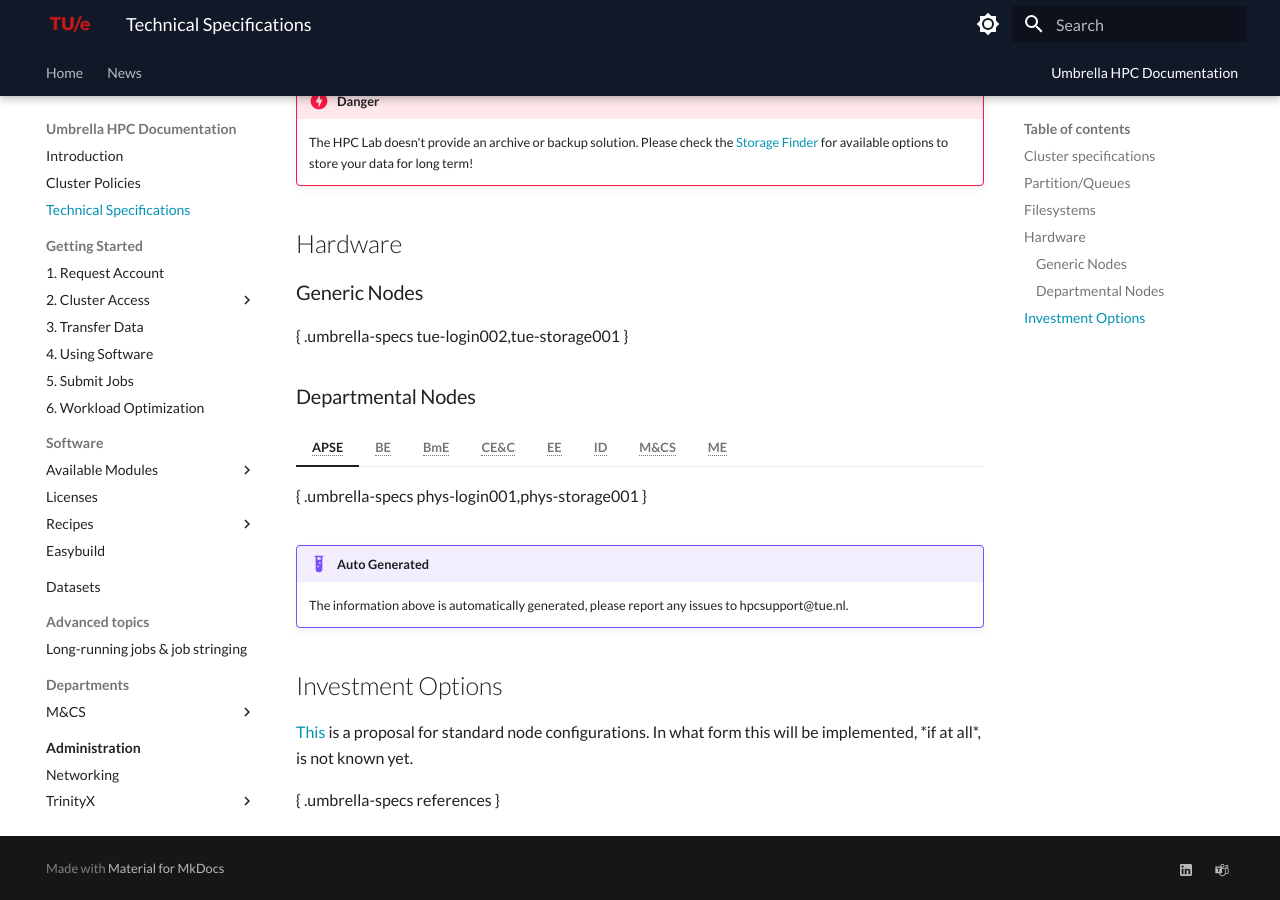
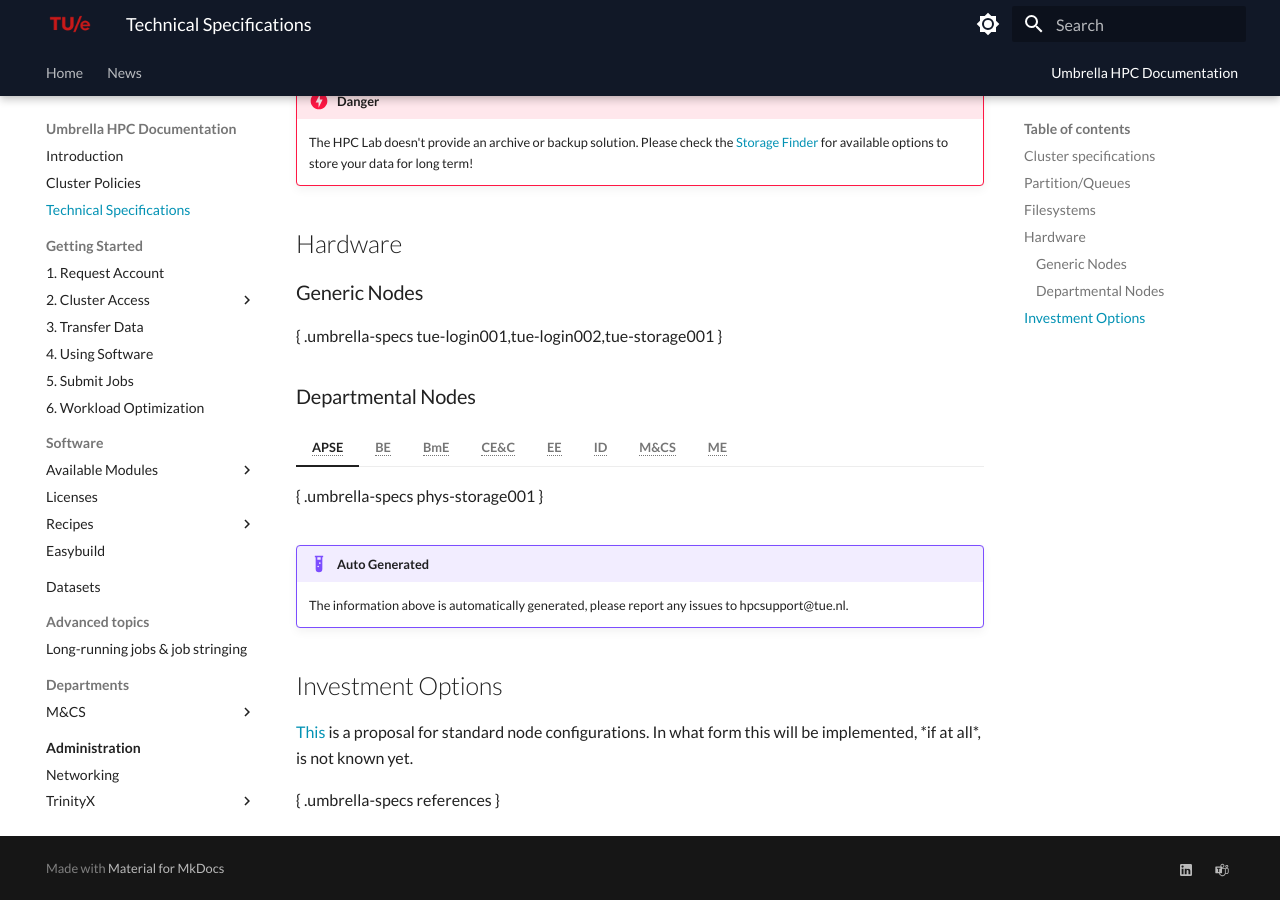
Before and after one commit to gferhpc/supercomputing.tue.nl, an MkDocs documentation site: the page built from pages/documentation/specifications.md, in a window 1280 px wide and 900 px high, scrolled down 1227 px. Built offline with MkDocs 1.6.1 and Material for MkDocs 9.7.7, drawn with Linux system fonts in a browser that asks for light colours; emoji names are drawn with the system emoji font; some of the changed lines change nothing that is shown.

Commit message:
removed departmental login nodes

```diff
--- a/mkdocs.yml
+++ b/mkdocs.yml
@@ -77,7 +77,8 @@
         - { name: chem-login001, address: 'chem-login001.chem.tue.nl', boards: 1, sockets: 1, threads: 1, cpus: 4, extra: "{\"cpu\": \"Intel Xeon E-2124\", \"cpu_frq\": \"3.30\", \"mem\": \"32\"}" }
         - { name: mcs-login001, address: 'hpc.win.tue.nl', boards: 1, sockets: 1, threads: 1, cpus: 4, extra: "{\"cpu\": \"Intel Xeon E-2124\", \"cpu_frq\": \"3.30\", \"mem\": \"32\"}" }
         - { name: phys-login001, address: 'compass.phys.tue.nl', boards: 1, sockets: 2, threads: 1, cpus: 8, extra: "{\"cpu\": \"Intel Xeon E5-2623 v4\", \"cpu_frq\": \"2.60\", \"mem\": \"32\"}" }
-        - { name: tue-login002, address: 'hpc.tue.nl', boards: 1, sockets: 2, threads: 1, cpus: 48, extra: "{\"cpu\": \"AMD EPYC 7402P\", \"cpu_frq\": \"2.80\", \"mem\": \"128\"}" }
+        - { name: tue-login001, address: 'hpc.tue.nl', boards: 1, sockets: 1, threads: 2, cpus: 48, extra: "{\"cpu\": \"AMD EPYC 9254\", \"cpu_frq\": \"2.90\", \"mem\": \"128\"}" }
+        - { name: tue-login002, address: 'hpc.tue.nl', boards: 1, sockets: 1, threads: 2, cpus: 48, extra: "{\"cpu\": \"AMD EPYC 7402P\", \"cpu_frq\": \"2.80\", \"mem\": \"128\"}" }
         # Storage Nodes
         - { name: arch-storage001, boards: 1, sockets: 1, threads: 1, cpus: 16, extra: "{\"cpu\": \"AMD EPYC 7302P\", \"cpu_frq\": \"3.00\", \"mem\": \"64\"}" }
         - { name: bme-storage001, boards: 1, sockets: 2, threads: 2, cpus: 32, extra: "{\"cpu\": \"AMD EPYC 7262\", \"cpu_frq\": \"3.20\", \"mem\": \"128\"}" }
@@ -108,6 +109,7 @@
         "AMD EPYC 7713P": "https://www.amd.com/en/products/cpu/amd-epyc-7713p"
         "AMD EPYC 7742": "https://www.amd.com/en/products/cpu/amd-epyc-7742"
         "AMD EPYC 7F72": "https://www.amd.com/en/products/cpu/amd-epyc-7f72"
+        "AMD EPYC 9254": "https://www.amd.com/en/products/processors/server/epyc/4th-generation-9004-and-8004-series/amd-epyc-9254.html"
         "AMD EPYC 9474F": "https://www.amd.com/en/products/cpu/amd-epyc-9474f"
         "AMD EPYC 9654": "https://www.amd.com/en/products/cpu/amd-epyc-9654"
         "AMD EPYC 9654P": "https://www.amd.com/en/products/cpu/amd-epyc-9654p"
@@ -144,6 +146,7 @@
         "NVIDIA Tesla K80": "https://www.nvidia.com/en-gb/data-center/tesla-k80/"
         "NVIDIA Tesla P100-PCIE-16GB": "https://images.nvidia.com/content/tesla/pdf/nvidia-tesla-p100-PCIe-datasheet.pdf"
         "NVIDIA Tesla V100-PCIE-16GB": "https://images.nvidia.com/content/technologies/volta/pdf/tesla-volta-v100-datasheet-letter-fnl-web.pdf"
+        "NVIDIA TITAN RTX": "https://www.nvidia.com/en-eu/deep-learning-ai/products/titan-rtx/"
         "NVIDIA TITAN Xp": "https://www.nvidia.com/nl-nl/titan/titan-xp/"
 extra_css:
   - assets/stylesheets/extra.css?1
--- a/pages/documentation/specifications.md
+++ b/pages/documentation/specifications.md
@@ -119,34 +119,34 @@
 
 ### Generic Nodes
 
-{ .umbrella-specs tue-login002,tue-storage001 }
+{ .umbrella-specs tue-login001,tue-login002,tue-storage001 }
 { .umbrella-specs tue.default.q,tue.gpu.q }
 
 ### Departmental Nodes
 
 === "APSE"
 
-    { .umbrella-specs phys-login001,phys-storage001 }
+    { .umbrella-specs phys-storage001 }
     { .umbrella-specs phys.default.q,phys.gpu.q,phys.bigmem.q,phys.and.q,phys.edu.q,phys.psn.q }
 
 === "BE"
 
-    { .umbrella-specs arch-login001,arch-storage001 }
+    { .umbrella-specs arch-storage001 }
     { .umbrella-specs be.research.q,be.gpuresearch.q,be.student.q,be.gpustudent.q }
 
 === "BmE"
 
     { .umbrella-specs bme-storage001 }
-    { .umbrella-specs bme.gpuresearch.q,bme.gpustudent.q,bme.gpumolml.q }
+    { .umbrella-specs bme.research.q,bme.gpuresearch.q,bme.gpustudent.q,bme.gpumolml.q }
 
 === "CE&C"
 
-    { .umbrella-specs chem-login001,chem-storage001,chem-storage002 }
-    { .umbrella-specs chem.default.q,chem.gpu.q,chem.longterm.q,chem.ppd.q,chem.smm01.q,chem.smm02.q }
+    { .umbrella-specs chem-storage001,chem-storage002 }
+    { .umbrella-specs chem.default.q,chem.gpu.q,chem.longterm.q,chem.smm01.q,chem.smm02.q }
 
 === "EE"
 
-    { .umbrella-specs elec.default.q,elec.gpu.q,elec-em.gpu.q,elec-ees-empso.cpu.q,elec-phi.gpu.q,elec.gpu-es02.q }
+    { .umbrella-specs elec.default.q,elec.gpu.q,elec-ees-empso.cpu.q,elec-em.gpu.q,elec-phi.gpu.q,elec-vca.gpu.q,elec.gpu-es02.q }
 
 === "ID"
 
@@ -154,13 +154,13 @@
 
 === "M&CS"
 
-    { .umbrella-specs mcs-login001,mcs-storage001 }
+    { .umbrella-specs mcs-storage001 }
     { .umbrella-specs mcs.default.q,mcs.gpu.q }
 
 === "ME"
 
     { .umbrella-specs mech-storage001 }
-    { .umbrella-specs mech-cst-mov.cpu.q,mech.pf.q,mech.pf-student.q,mech.student.q,mech.cm.q }
+    { .umbrella-specs mech.cm.q,mech.pf.q,mech.pf-student.q,mech.student.q,mech-cst-mov.cpu.q }
 
 !!! example "Auto Generated"
 
```
